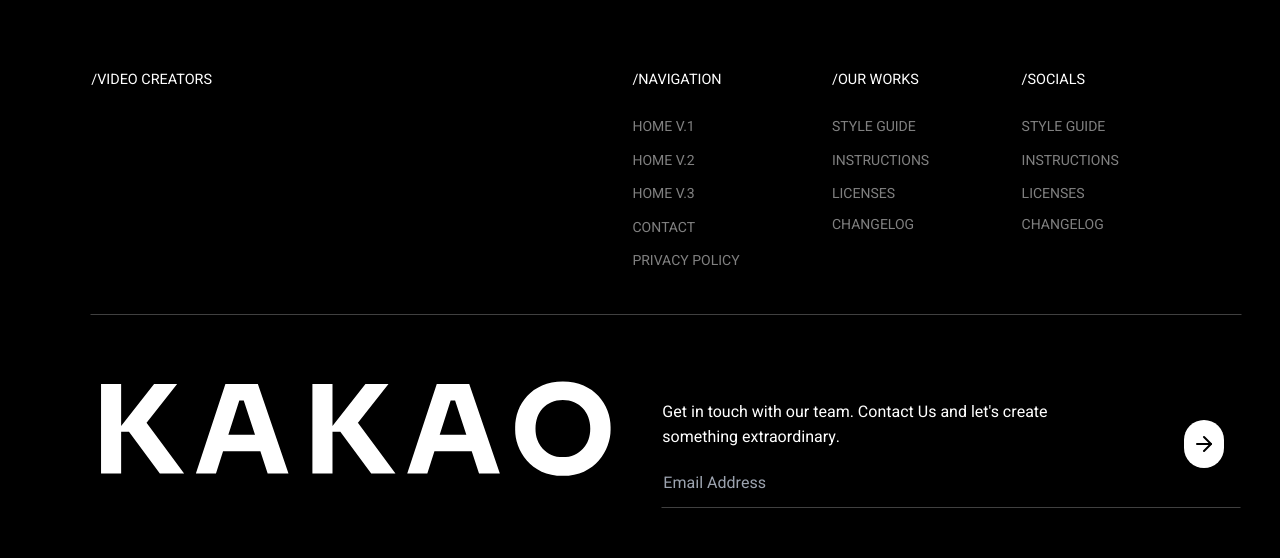
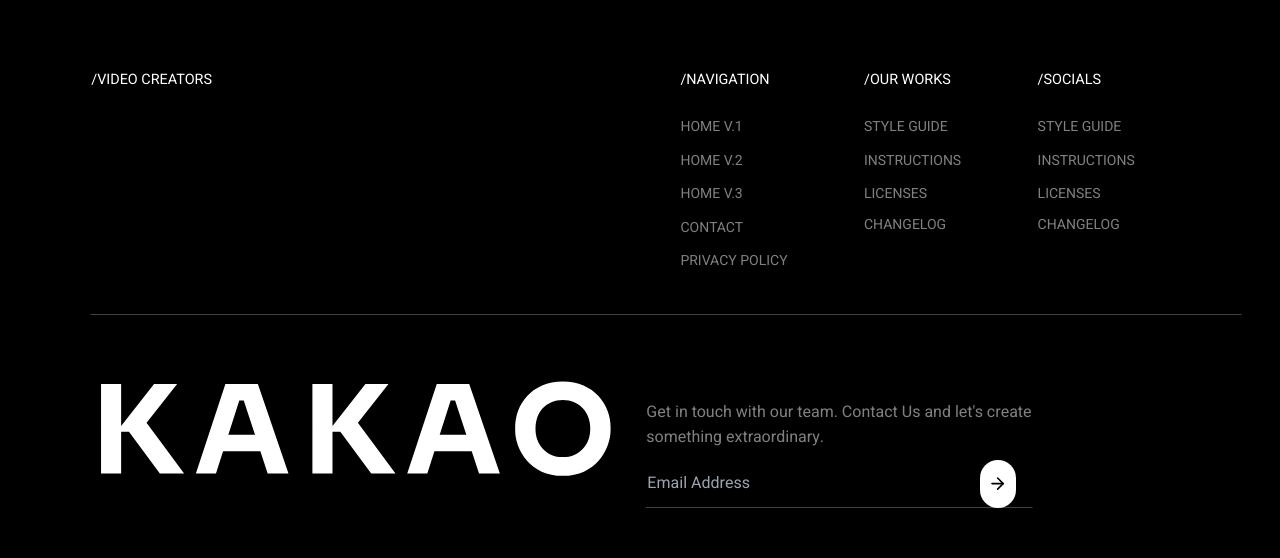
Before and after one commit to Praizee/Kakao-Video-Website, a React (Vite) app: page / in a window 1280 px wide. Shown: the part 5907-6465 px from the top of the page. Built offline with nearby package versions, Linux system fonts and the light colour scheme.

Commit message:
Update Footer.jsx

```diff
--- a/src/Components/Footer/Footer.jsx
+++ b/src/Components/Footer/Footer.jsx
@@ -24,7 +24,7 @@ const Footer = () => {
         </div>
 
         <div className="footer uppercase text-white/50">
-          <div className="laptop:ml-[rem] mb-8 laptop:mb-0 tablet:mb-0">
+          <div className="laptop:ml-[6rem] mb-8 laptop:mb-0 tablet:mb-0">
             <span className="text-[0.9rem] text-white font-medium laptop:mb-4">/NAVIGATION</span>
             <a className="link link-hover font-normal text-[0.875rem] leading-[1.6rem]">Home v.1</a>
             <a className="link link-hover font-normal text-[0.875rem] leading-[1.6rem]">Home v.2</a>
@@ -58,8 +58,8 @@ const Footer = () => {
         </div>
 
         <div className="footer">
-          <div className="relative w-full mr-[12rem] border justify-between border-x-transparent border-t-transparent border-white/25">
-            <p className="mt-2 text-[1rem] font-normal leading-[1.6rem] laptop:mt-5">
+          <div className="relative w-ful mr-[13rem] border justify-between border-x-transparent border-t-transparent border-white/25">
+            <p className="mt-2 text-[1rem] text-white/50 font-normal leading-[1.6rem] laptop:mt-5">
               Get in touch with our team. Contact Us and let's create <br />
               something extraordinary.
             </p>
@@ -71,8 +71,8 @@ const Footer = () => {
               className="py-3 px-0 bg-black text-white/75 min-w-[rem] input rounded-none "
             />
 
-            <button className="btn hover:bg-transparen px-2 py-0 bg-white text-black hover:translate-x-4 absolute top-10 right-4 rounded-full border-none">
-              <FiArrowRight size="1.5rem" />
+            <button className="btn hover:bg-transparen px-2  bg-white text-black hover:translate-x-4 absolute top-20 right-4 rounded-full border-none">
+              <FiArrowRight size="1.2rem" />
             </button>
           </div>
         </div>
```
